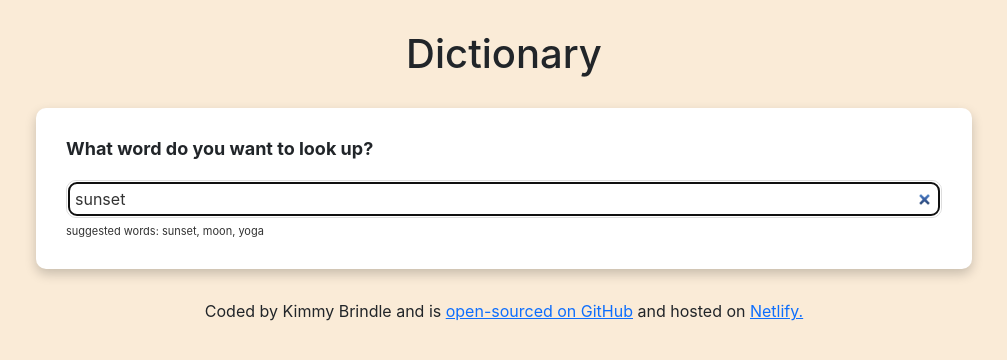
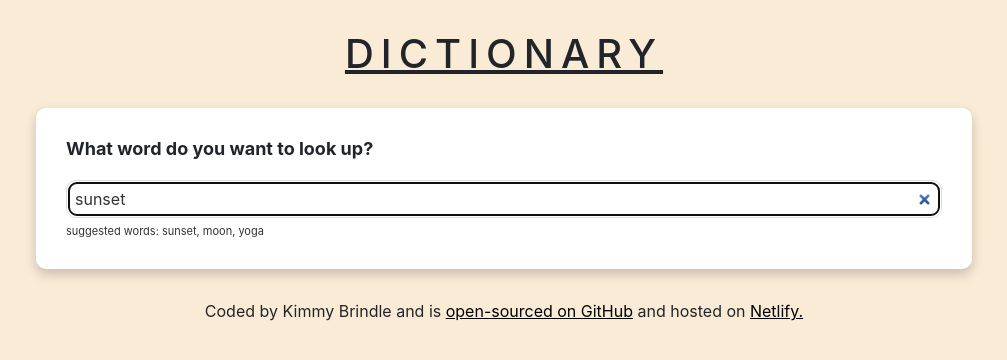
Before and after one commit to kimmybrindle/dictionary-project, a React (Create React App) app: page / in a window 1280 px wide. Shown: the top 360 px of the page, without its empty margins (136-1143 px from the left). Built offline with nearby package versions, Linux system fonts and the light colour scheme; no server answers.

Commit message:
added styling to footer and photos

```diff
--- a/src/App.css
+++ b/src/App.css
@@ -10,9 +10,20 @@ body {
 .App-header {
   text-align: center;
   margin: 30px 0;
+  text-decoration: underline;
+  text-transform: uppercase;
+  letter-spacing: 7px;
 }
 
 .App footer {
   text-align: center;
   margin-top: 30px;
 }
+
+.App footer a {
+  color: black;
+}
+
+.App footer a:hover {
+  color: #33333392;
+}
--- a/src/Photos.css
+++ b/src/Photos.css
@@ -1,4 +1,9 @@
 .Photos img {
   border-radius: 4px;
   margin-bottom: 20px;
+  transition: 0.5s ease-in-out;
 }
+
+.Photos img:hover {
+  opacity: 0.7;
+}
```
